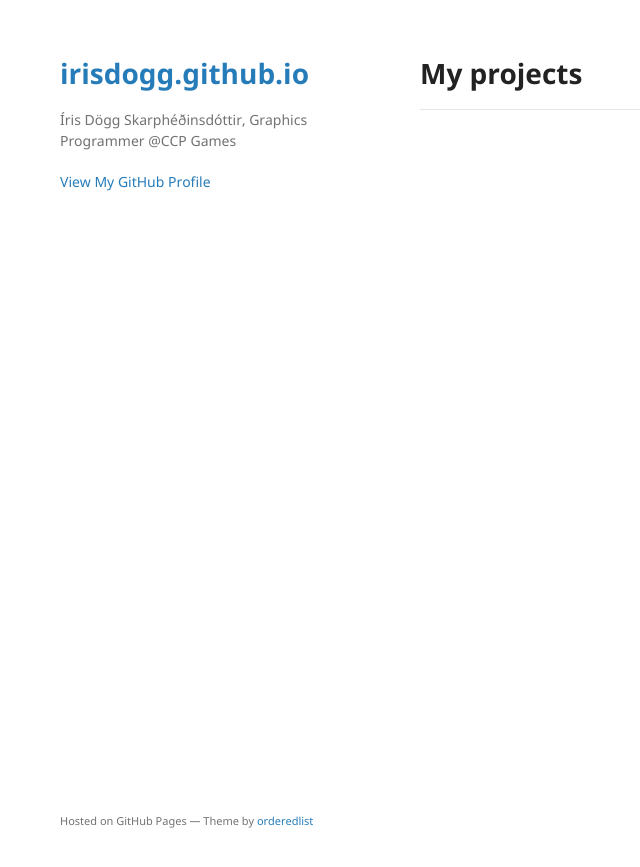
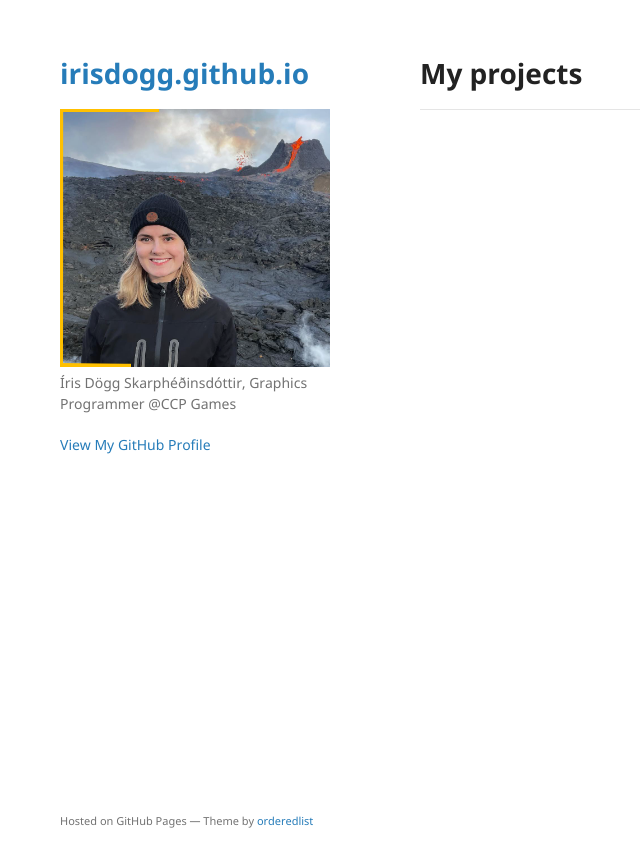
Before and after one commit to irisdogg/irisdogg.github.io, a Jekyll site: the page built from index.md, in a window 1280 px wide. Shown: the top 867 px of the page, without its empty margins (150-790 px from the left). Built offline with Jekyll 4.4.1, drawn with Linux system fonts in a browser that asks for light colours; our own code applies the rules of GitHub Pages for plain Markdown files.

Commit message:
Update _config.yml

```diff
--- a/_config.yml
+++ b/_config.yml
@@ -1,3 +1,4 @@
 title: ""
+logo: /assets/img/iris2.png
 description: Íris Dögg Skarphéðinsdóttir, Graphics Programmer @CCP Games
 theme: jekyll-theme-minimal
```
